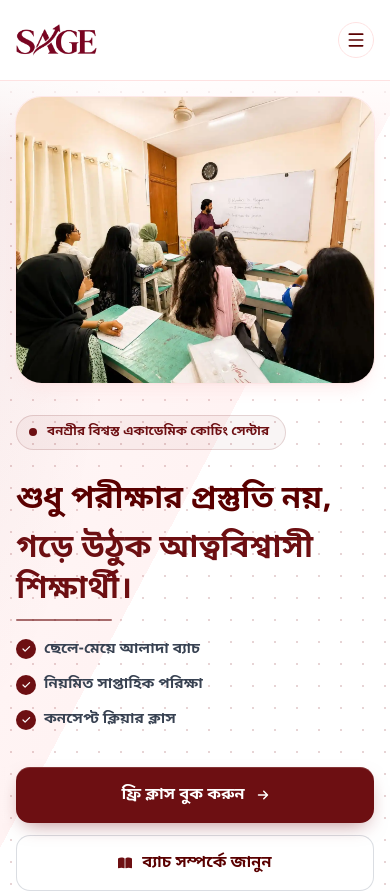
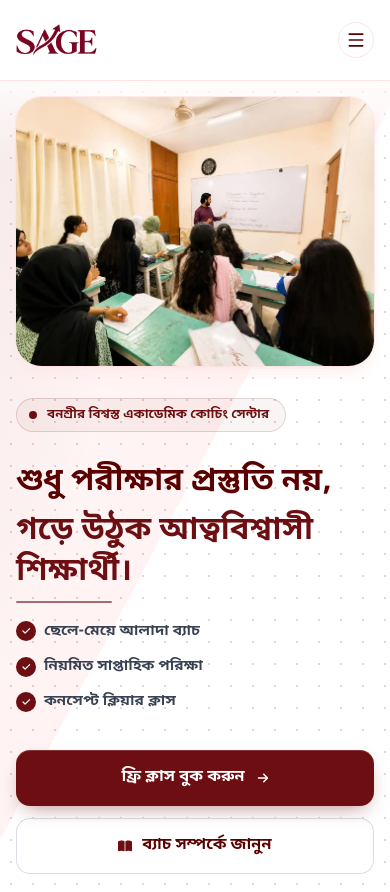
Before and after one commit to SiamAhmed32/sage-academy, a Next.js app: page / in a window 390 px wide. Shown: the top 892 px of the page. Built offline with nearby package versions, Linux system fonts and the light colour scheme; no server answers; the database is empty.

Commit message:
Mobile hero: back to the previous photo height

```diff
--- a/src/components/home/HeroGalleryCard.tsx
+++ b/src/components/home/HeroGalleryCard.tsx
@@ -52,7 +52,7 @@
   return (
     <div className="mx-auto w-full max-w-none overflow-hidden rounded-[1.6rem] bg-white shadow-lg shadow-sage-red-100/60 ring-1 ring-sage-red-100/70 lg:max-w-none lg:rounded-[2.35rem] lg:shadow-xl lg:shadow-sage-red-100/40 lg:ring-0">
       {/* Phones get a landscape frame so the whole photo shows; desktop keeps the tall card. */}
-      <div className="relative aspect-[5/4] w-full overflow-hidden bg-sage-red-50 sm:aspect-[4/3] lg:aspect-[4/5]">
+      <div className="relative aspect-[4/3] w-full overflow-hidden bg-sage-red-50 sm:aspect-[16/10] lg:aspect-[4/5]">
         {!activeLoaded ? (
           <div className="absolute inset-0 animate-pulse bg-gradient-to-br from-sage-red-50 via-white to-sage-red-50" />
         ) : null}
```
